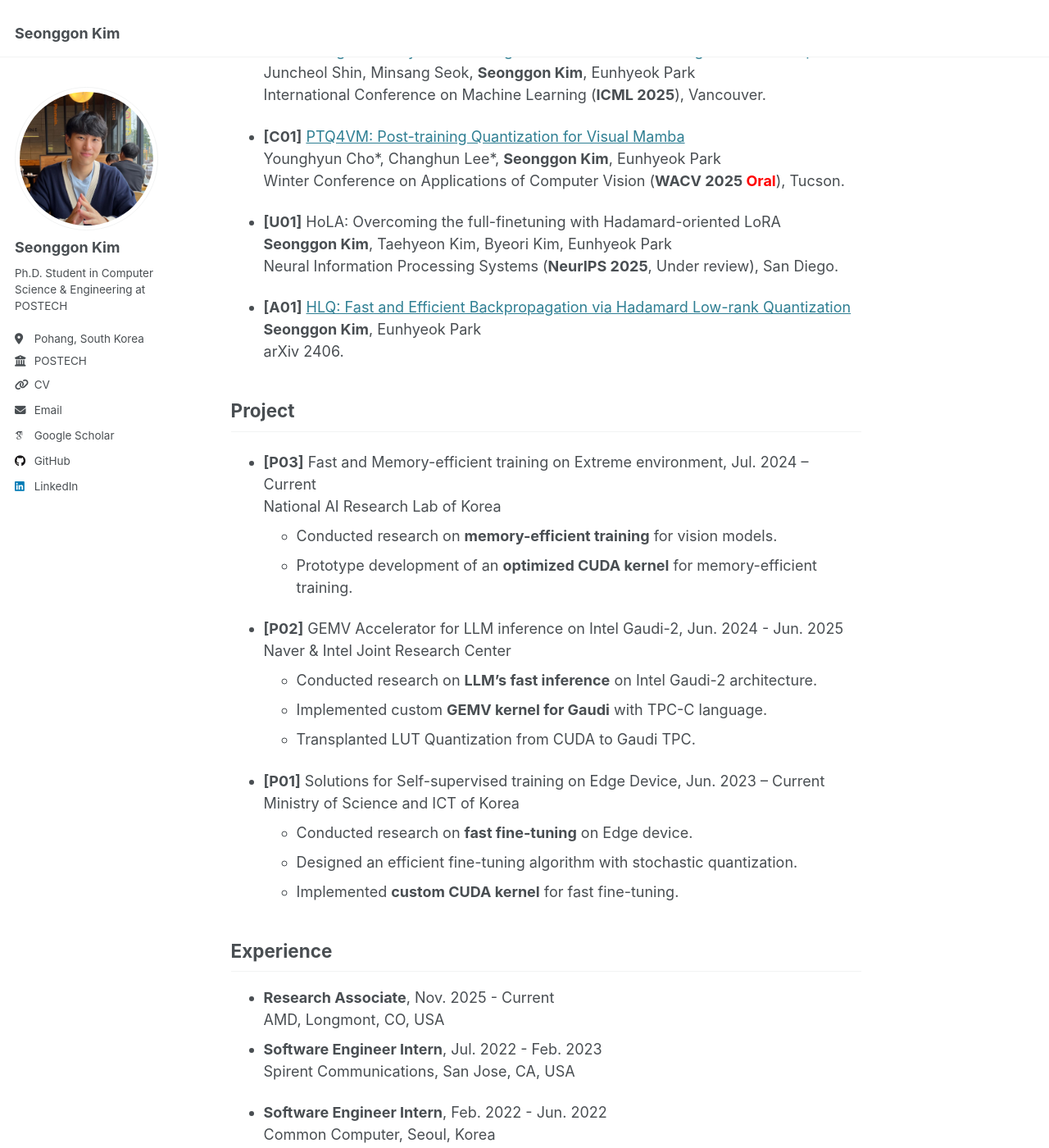
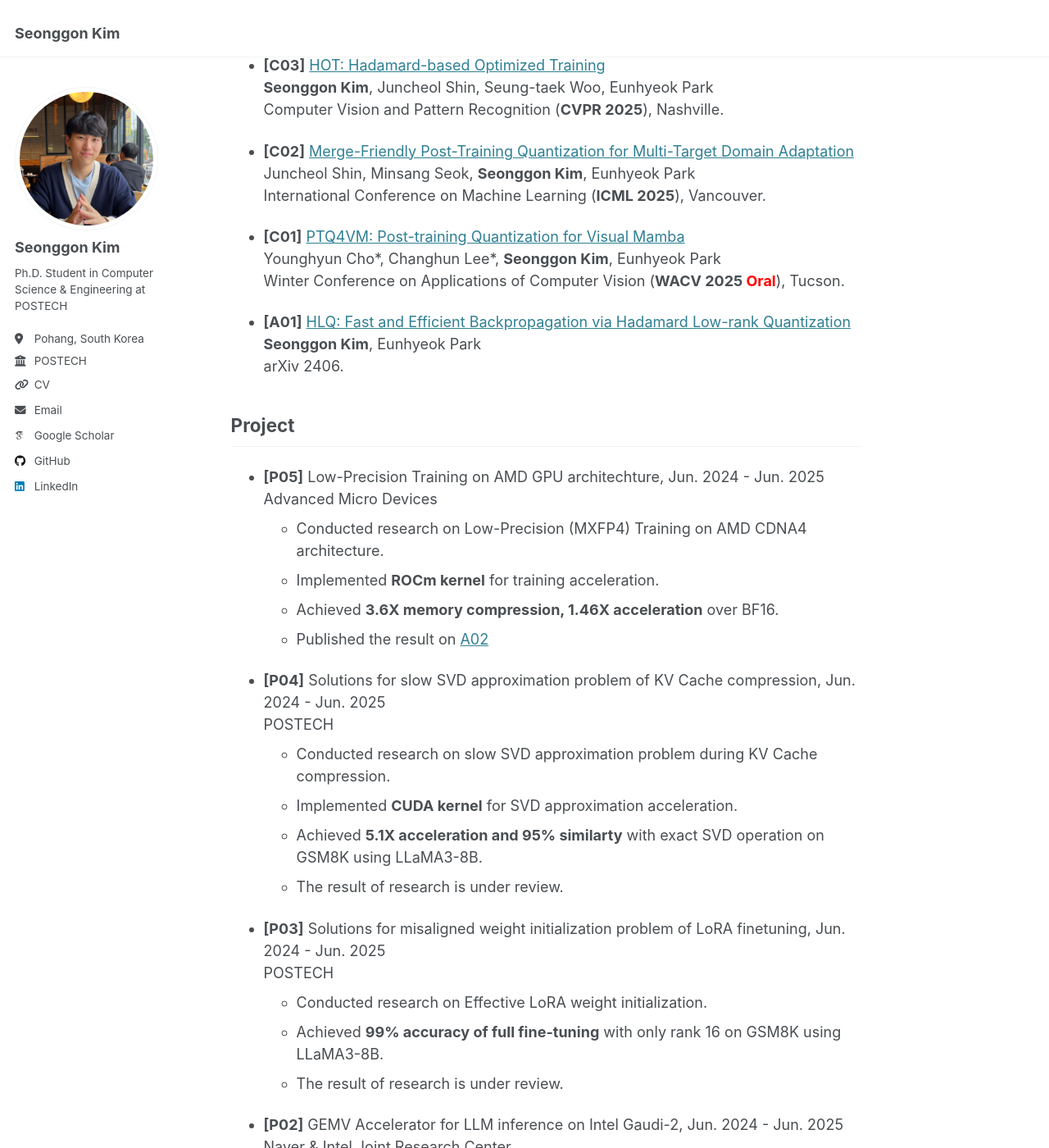
Before and after one commit to sungonuni/sungonuni.github.io, a Jekyll site: the page built from _pages/about.md, in a window 1280 px wide and 1400 px high, scrolled down 1161 px. Shown: the whole window at 82% size. Built offline with Jekyll 4.4.1, drawn with Linux system fonts in a browser that asks for light colours; some web fonts are replaced; some of the changed text lies outside the part shown.

Commit message:
first change of 2026

```diff
--- a/_pages/about.md
+++ b/_pages/about.md
@@ -7,17 +7,16 @@ redirect_from:
   - /about.html
 ---
 
-I'm a second-year Ph.D student of [Efficient Computing Lab](https://sites.google.com/view/eh-p) in the Department of Computer Science & Engineering at [POSTECH](https://www.postech.ac.kr), advised by Prof. Eunhyeok Park. Before joining POSTECH, I completed my B.S. in Department of Computer Science & Engineering in [Kyung Hee University](https://www.khu.ac.kr).
+I'm a third-year Ph.D student of [Efficient Computing Lab](https://sites.google.com/view/eh-p) in the Department of Computer Science & Engineering at [POSTECH](https://www.postech.ac.kr), advised by Prof. Eunhyeok Park. Before joining POSTECH, I completed my B.S. in Department of Computer Science & Engineering in [Kyung Hee University](https://www.khu.ac.kr).
 
 I'm currently focusing on Efficient AI, particularly in enhancing **Memory Efficiency** and **Computation Acceleration** during model **training** and **inference** of various models (Vision, LLM, Video Generation, etc.) via **Quantization** and **Low-rank Approximation**.
 
 Research Keywords
 -----
-- Fast and Memory Efficient Training ([A01](#A01), [C03](#C03))
-- Fast and Memory Efficient Inference ([C01](#C01), [C02](#C02))
-- Parameter Efficient Fine-tuning of LLMs ([U01](#U01), [P03](#P03))
-- CUDA Kernel optimization ([P01](#P01), [P02](#P03), [P03](#P03), [C01](#C01), [C03](#C03))
-- Fast Sampling of Video Generation Diffusion Models
+- Fast and Memory Efficient Training ([A01](#A01), [A02](#A02), [C03](#C03))
+- Fast and Memory Efficient Inference ([C01](#C01), [C02](#C02), [P02](#P02), [P04](#P04))
+- Parameter Efficient Fine-tuning of LLMs ([P03](#P03))
+- HW - SW codesign via kernel optimization ([P02](#P03), [P04](#P04))
 
 
 
@@ -33,6 +32,11 @@ News
 
 Publications
 -----
+<a id="A02"></a>
+- **[A02]** [AdaHOP: Fast and Accurate Low-Precision Training via Outlier-Pattern-Aware Rotation](https://arxiv.org/abs/2604.02525)
+**Seonggon Kim**, Alireza Khodamoradi, Pranathi Vasireddy, Kristof Denolf, Eunhyeok Park
+arXiv 2604.
+
 <a id="C03"></a>
 - **[C03]** [HOT: Hadamard-based Optimized Training](https://arxiv.org/abs/2503.21261)
 **Seonggon Kim**, Juncheol Shin, Seung-taek Woo, Eunhyeok Park
@@ -48,44 +52,60 @@ International Conference on Machine Learning (**ICML 2025**), Vancouver.
 Younghyun Cho\*, Changhun Lee\*, **Seonggon Kim**, Eunhyeok Park
 Winter Conference on Applications of Computer Vision (**WACV 2025 <span style="color:red">Oral</span>**), Tucson.
 
-<a id="U01"></a>
-- **[U01]** HoLA: Overcoming the full-finetuning with Hadamard-oriented LoRA
-**Seonggon Kim**, Taehyeon Kim, Byeori Kim, Eunhyeok Park
-Neural Information Processing Systems (**NeurIPS 2025**, Under review), San Diego.
-
 <a id="A01"></a>
 - **[A01]** [HLQ: Fast and Efficient Backpropagation via Hadamard Low-rank Quantization](https://arxiv.org/abs/2406.15102)
 **Seonggon Kim**, Eunhyeok Park
 arXiv 2406.
 
+
 Project
 -----
+
+<a id="P05"></a>
+- **[P05]** Low-Precision Training on AMD GPU architechture,	Jun. 2024 - Jun. 2025
+Advanced Micro Devices
+  - Conducted research on Low-Precision (MXFP4) Training on AMD CDNA4 architecture.
+  - Implemented **ROCm kernel** for training acceleration.
+  - Achieved **3.6X memory compression, 1.46X acceleration** over BF16.
+  - Published the result on [A02](#A02)
+
+
+<a id="P04"></a>
+- **[P04]** Solutions for slow SVD approximation problem of KV Cache compression,	Jun. 2024 - Jun. 2025
+POSTECH
+  - Conducted research on slow SVD approximation problem during KV Cache compression.
+  - Implemented **CUDA kernel** for SVD approximation acceleration.
+  - Achieved **5.1X acceleration and 95% similarty** with exact SVD operation on GSM8K using LLaMA3-8B.
+  - The result of research is under review.
+
 <a id="P03"></a>
-- **[P03]** Fast and Memory-efficient training on Extreme environment, Jul. 2024 – Current
-National AI Research Lab of Korea
-  - Conducted research on **memory-efficient training** for vision models.
-  - Prototype development of an **optimized CUDA kernel** for memory-efficient training.
+- **[P03]** Solutions for misaligned weight initialization problem of LoRA finetuning,	Jun. 2024 - Jun. 2025
+POSTECH
+  - Conducted research on Effective LoRA weight initialization.
+  - Achieved **99% accuracy of full fine-tuning** with only rank 16 on GSM8K using LLaMA3-8B.
+  - The result of research is under review.
 
 <a id="P02"></a>
 - **[P02]** GEMV Accelerator for LLM inference on Intel Gaudi-2,	Jun. 2024 - Jun. 2025
 Naver & Intel Joint Research Center
-  - Conducted research on **LLM’s fast inference** on Intel Gaudi-2 architecture.
+  - Conducted research on LLM’s fast inference on Intel Gaudi-2 architecture.
   - Implemented custom **GEMV kernel for Gaudi** with TPC-C language.
   - Transplanted LUT Quantization from CUDA to Gaudi TPC.
 
 <a id="P01"></a>
-- **[P01]** Solutions for Self-supervised training on Edge Device,	Jun. 2023 – Current
+- **[P01]** Solutions for Efficient training on limited GPU environment,	Jun. 2023 – Current
 Ministry of Science and ICT of Korea
-  - Conducted research on **fast fine-tuning** on Edge device.
-  - Designed an efficient fine-tuning algorithm with stochastic quantization.
-  - Implemented **custom CUDA kernel** for fast fine-tuning.
-
+  - Conducted research on Low-Precision (INT4) Training on limited GPU environment.
+  - Implemented **CUDA kernel** for training acceleration.
+  - Achieved up to **75% memory savings and a 2.6X acceleration** over FP32.
+  - Published the result on [A01](#A01), [C03](#C03)
 
 
 Experience
 -----
-- **Research Associate**, Nov. 2025 - Current
-AMD, Longmont, CO, USA
+- **Research Associate**, Nov. 2025 - May. 2026
+Advanced Micro Devices, Longmont, CO, USA
+
 - **Software Engineer Intern**, Jul. 2022 - Feb. 2023
 Spirent Communications, San Jose, CA, USA
 
@@ -119,5 +136,8 @@ Feb. 2017 - Aug. 2023
 
 Teaching Experience
 -----
+- Teaching Assistant, Sep. 2026 - Dec. 2026
+CSED342: Artificial Intelligence, [POSTECH](https://www.postech.ac.kr)
+
 - Teaching Assistant, Mar. 2025 - June. 2025
 CSED311: Computer Architecture, [POSTECH](https://www.postech.ac.kr)
```
Also changed, not shown: other parts of _pages/about.md (+1 -4 lines).
